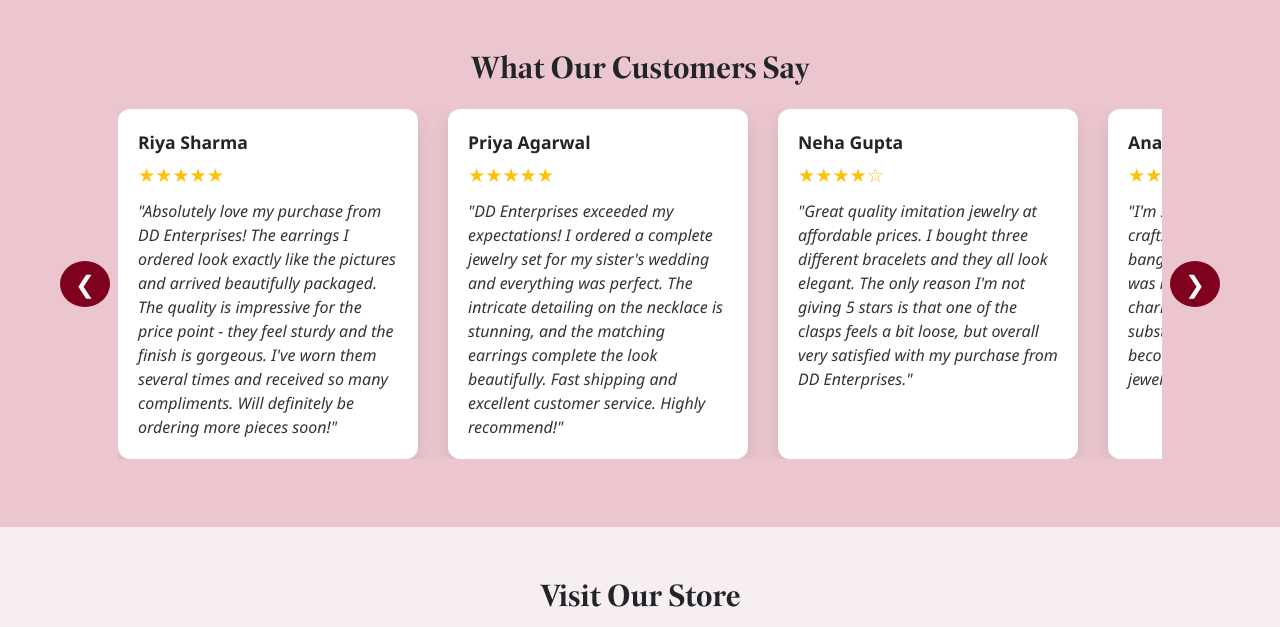
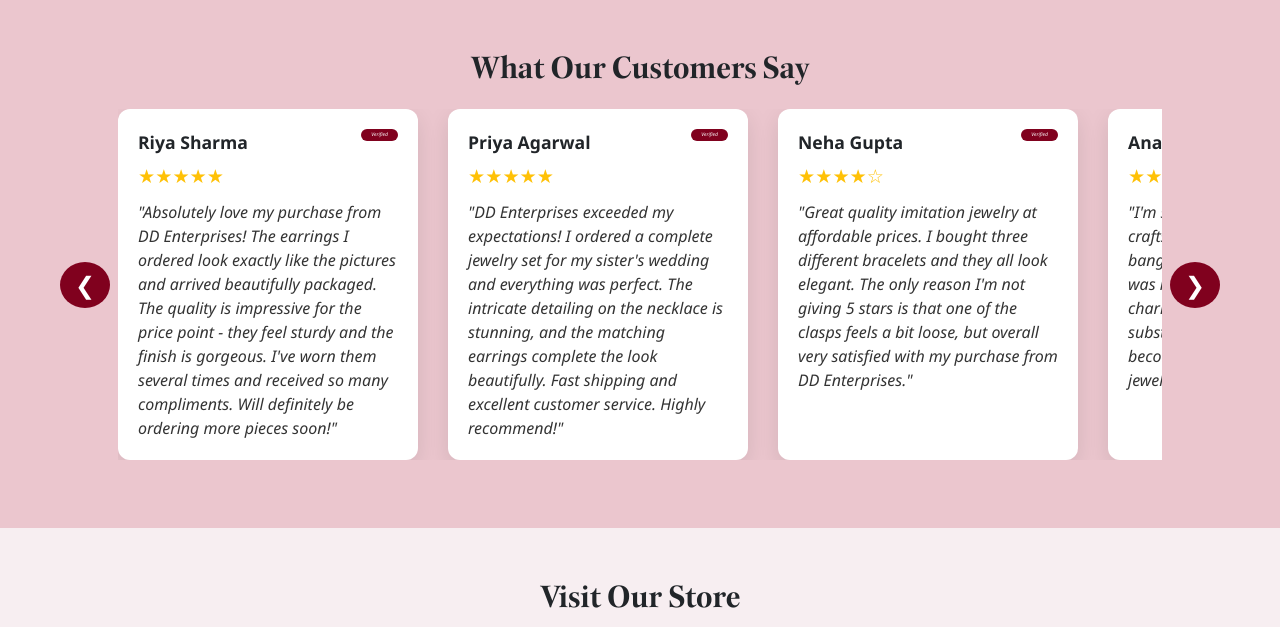
Before and after one commit to abhis9582/dd-enterprise, a plain HTML site: page index.html in a window 1280 px wide. Shown: the part 2680-3307 px from the top of the page. Drawn offline with nearby package versions, Linux system fonts and the light colour scheme.

Commit message:
added verified text

```diff
--- a/script.js
+++ b/script.js
@@ -75,7 +75,10 @@ function createCard(review) {
   const stars = "★".repeat(review.rating) + "☆".repeat(5 - review.rating);
   return `
     <div class="review-card">
-      <div class="review-name">${review.name}</div>
+      <div class="review-name">
+      ${review.name}
+      <p>Verified</p>
+      </div>
       <div class="review-stars">${stars}</div>
       <div class="review-text">"${review.text}"</div>
     </div>
--- a/style.css
+++ b/style.css
@@ -121,8 +121,19 @@ body {
   font-weight: bold;
   font-size: 1.1rem;
   margin-bottom: 5px;
+  display: flex;
+  justify-content: space-between;
 }
 
+.review-name p{
+  font-size: 5px !important;
+  font-weight: 500;
+  background-color: #80011E;
+  color: #ffffff;
+  padding: 2px 10px;
+  border-radius: 10px;
+  font-style: italic;
+}
 .review-stars {
   color: #ffc107;
   font-size: 1.2rem;
```
